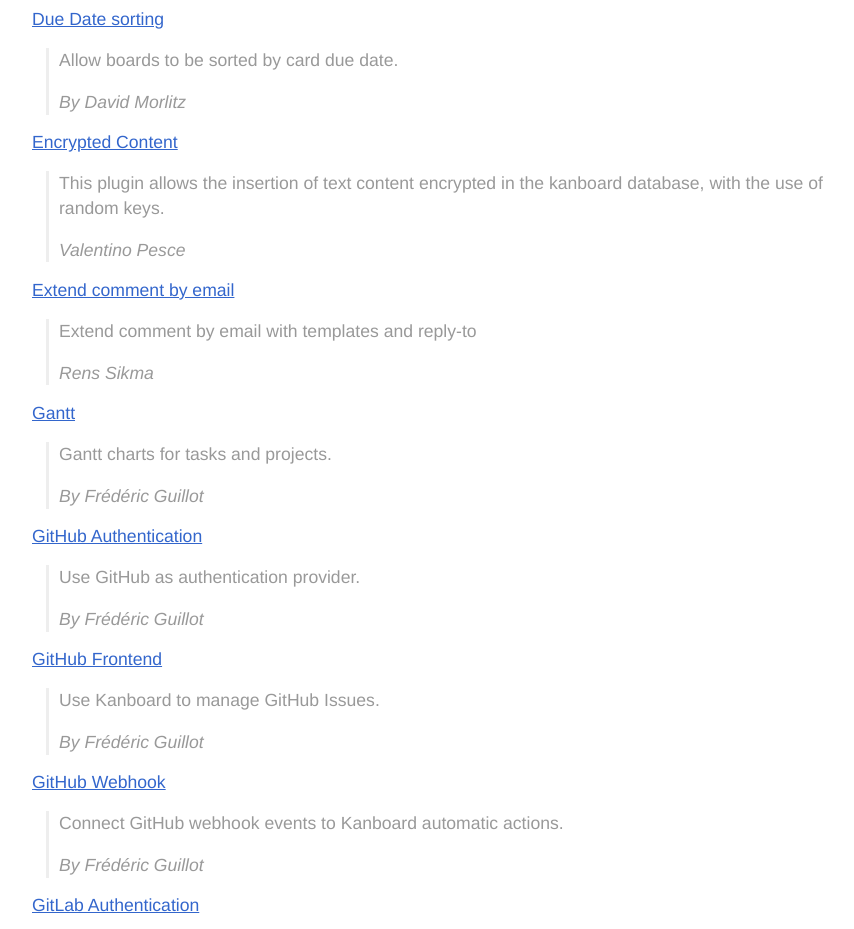
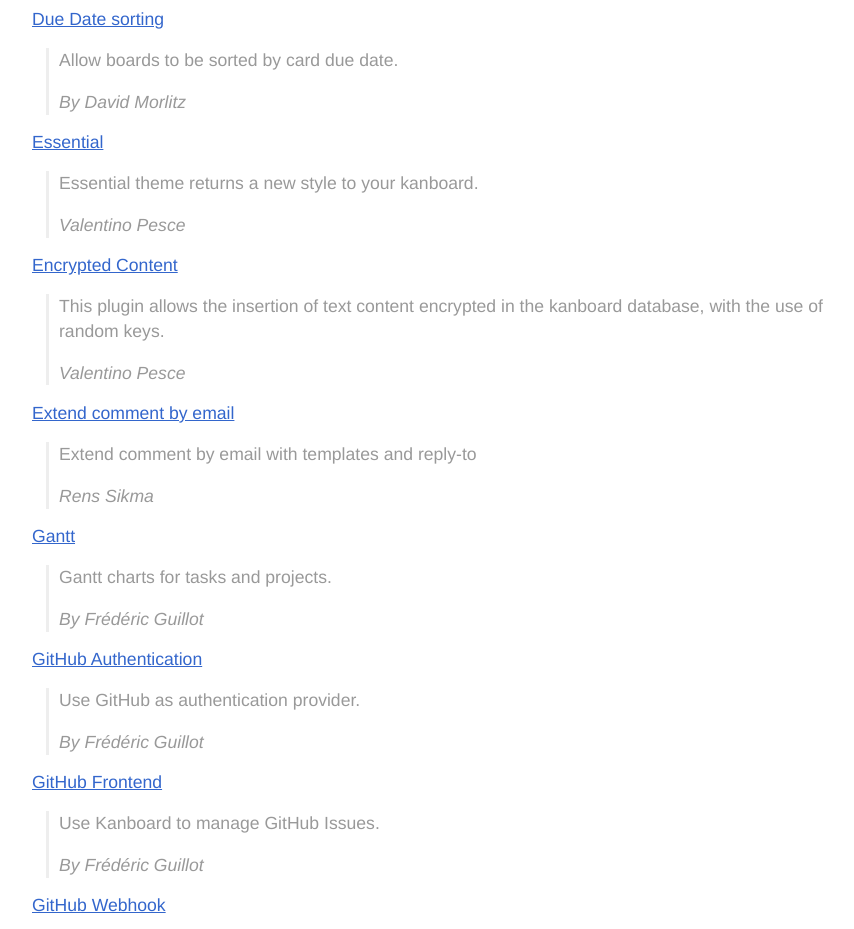
Before and after one commit to kanboard/website, a plain HTML site: page plugins.html in a window 1280 px wide. Shown: the part 3240-4169 px from the top of the page, without its empty margins (209-1063 px from the left). Drawn offline with Linux system fonts and the light colour scheme.

Commit message:
Add new plugin Essential to plugins.html
Add new plugin Essential to plugins.html

```diff
--- a/plugins.html
+++ b/plugins.html
@@ -248,6 +248,11 @@
                 <dd>
                     <p>Allow boards to be sorted by card due date.</p>
                     <p><em>By David Morlitz</em></p>
+                </dd>
+                <dt><a href="https://github.com/kenlog/Essential">Essential</a></dt>
+                <dd>
+                    <p>Essential theme returns a new style to your kanboard.</p>
+                    <p><em>Valentino Pesce</em></p>
                 </dd>
                 <dt><a href="https://github.com/kenlog/EncryptedContent">Encrypted Content</a></dt>
                 <dd>
```
